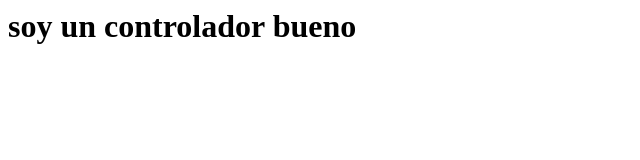
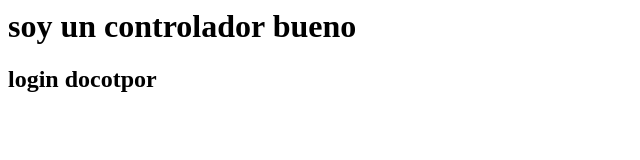
Before and after one commit to Audeljassiel12/Audeljassiel, a plain HTML site: page index.html in a window 1280 px wide. Shown: the whole page, without its empty margins (0-640 px from the left). Drawn offline with Linux system fonts and the light colour scheme.

Commit message:
ise el login

```diff
--- a/index.html
+++ b/index.html
@@ -1 +1,2 @@
 <h1>soy un controlador bueno</h1>
+<h2>login docotpor</h2>
```
